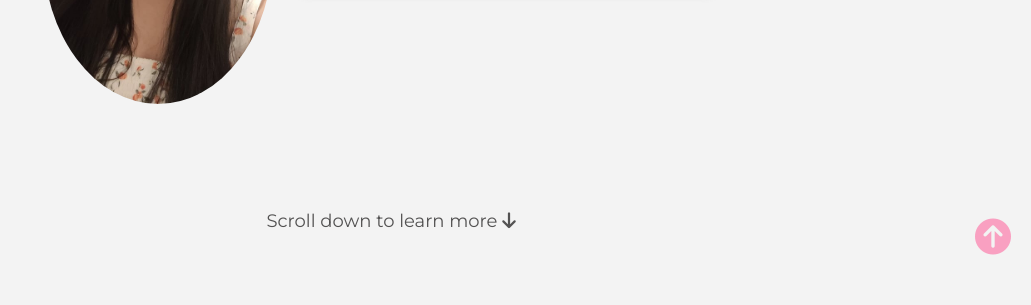
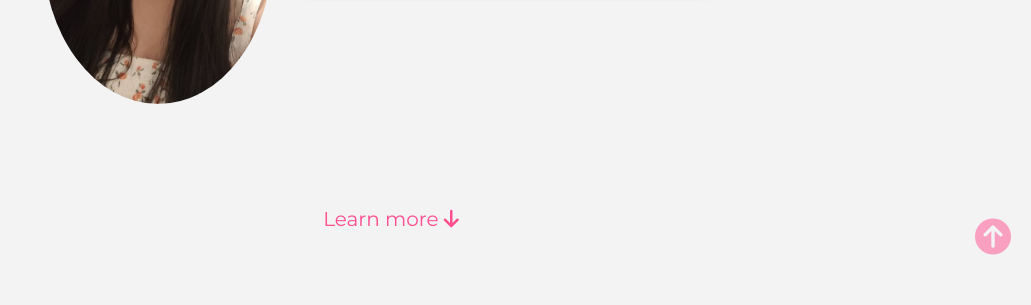
Before and after one commit to sherrytruong/portfolio, a plain HTML site: page index.html in a window 1280 px wide. Shown: the part 495-800 px from the top of the page, without its empty margins (249-1280 px from the left). Drawn offline with nearby package versions, Linux system fonts and the light colour scheme; a script that the page names is missing.

Commit message:
fixed scroll link

```diff
--- a/index.html
+++ b/index.html
@@ -50,7 +50,7 @@
             </div>
         </div>
         <div>
-            <p class="animate__animated animate__bounceInLeft">Scroll down to learn more <i class="fas fa-arrow-down"></i></p>
+            <a href="#about" class="animate__animated animate__bounceInLeft">Learn more <i class="fas fa-arrow-down"></i></a>
         </div>
     </header>
 
```
